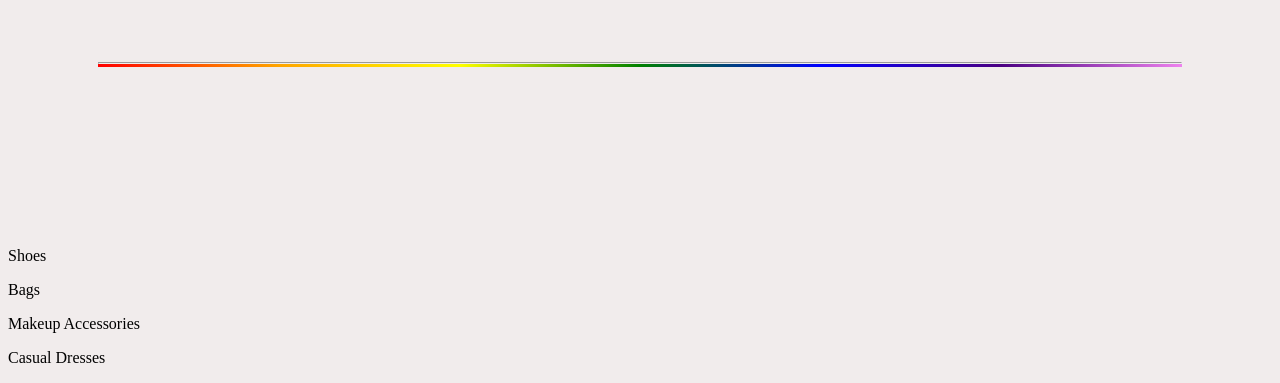
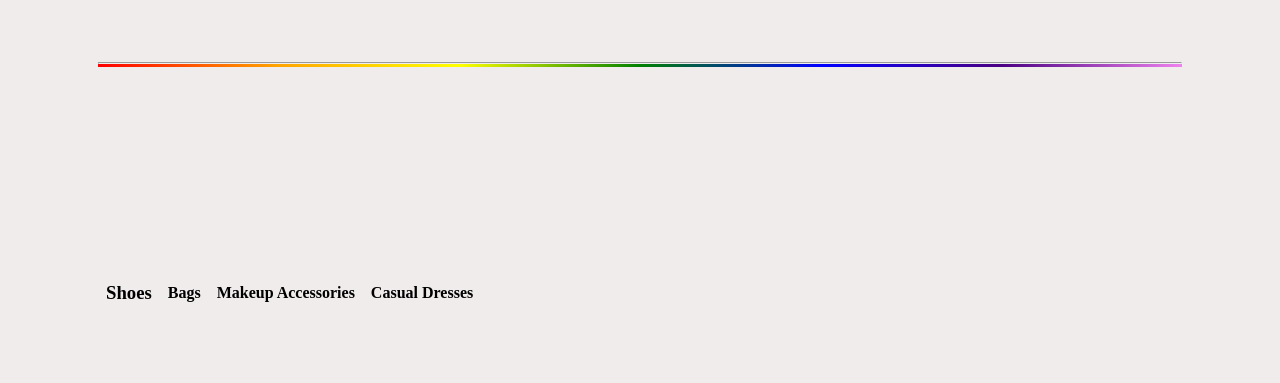
Before and after one commit to hashimrmzn/Clothing-brand, a plain HTML site: page index.html in a window 1280 px wide. Shown: the part 5323-5706 px from the top of the page. After the commit the page ends 5670 px from the top, so only its background shows below. Drawn offline with Linux system fonts and the light colour scheme.

Commit message:
this is second commit

```diff
--- a/index.html
+++ b/index.html
@@ -312,12 +312,16 @@
   <div class="slt">
 
 
-      <p class="slt1">Shoes</p>
+      <h3 class="slt1">Shoes</h3>
       <p class="slt1">Bags</p>
       <p class="slt1">Makeup Accessories</p>
       <p class="slt1">Casual Dresses</p>
 
   </div>
 
+
+
+
+
 </body>
 </html>
--- a/styles.css
+++ b/styles.css
@@ -366,3 +366,18 @@ color: #424344;
 
   margin-top: 70px;
 }
+
+
+.slt{
+
+  display: flex; /*     this is for the selection of shoes ags and other accesories*/
+  align-items: center;
+  padding: 8px;
+  padding-left: 90px;
+}
+
+.slt1{
+
+  padding: 8px;
+  font-weight: bolder;
+}
```
